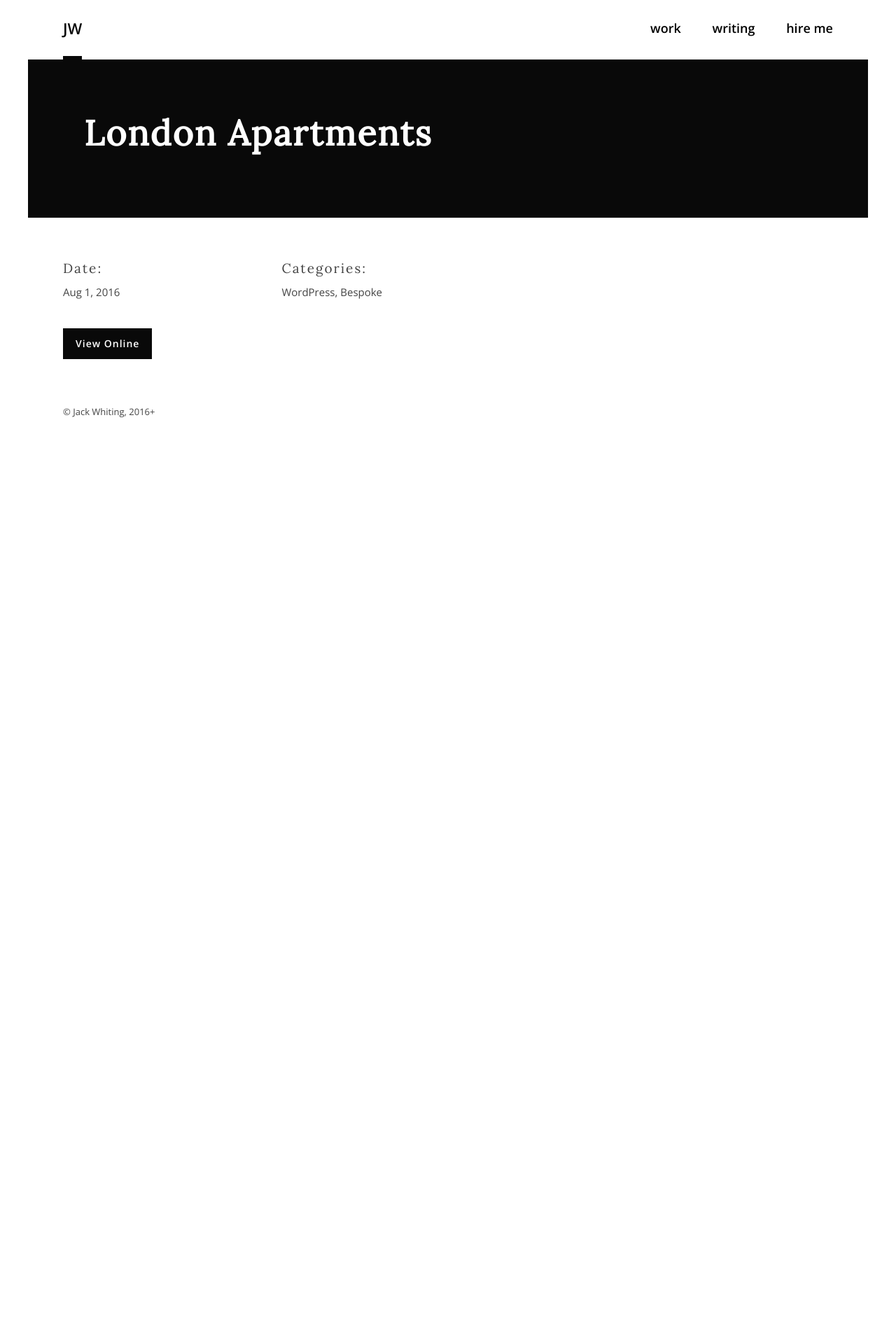
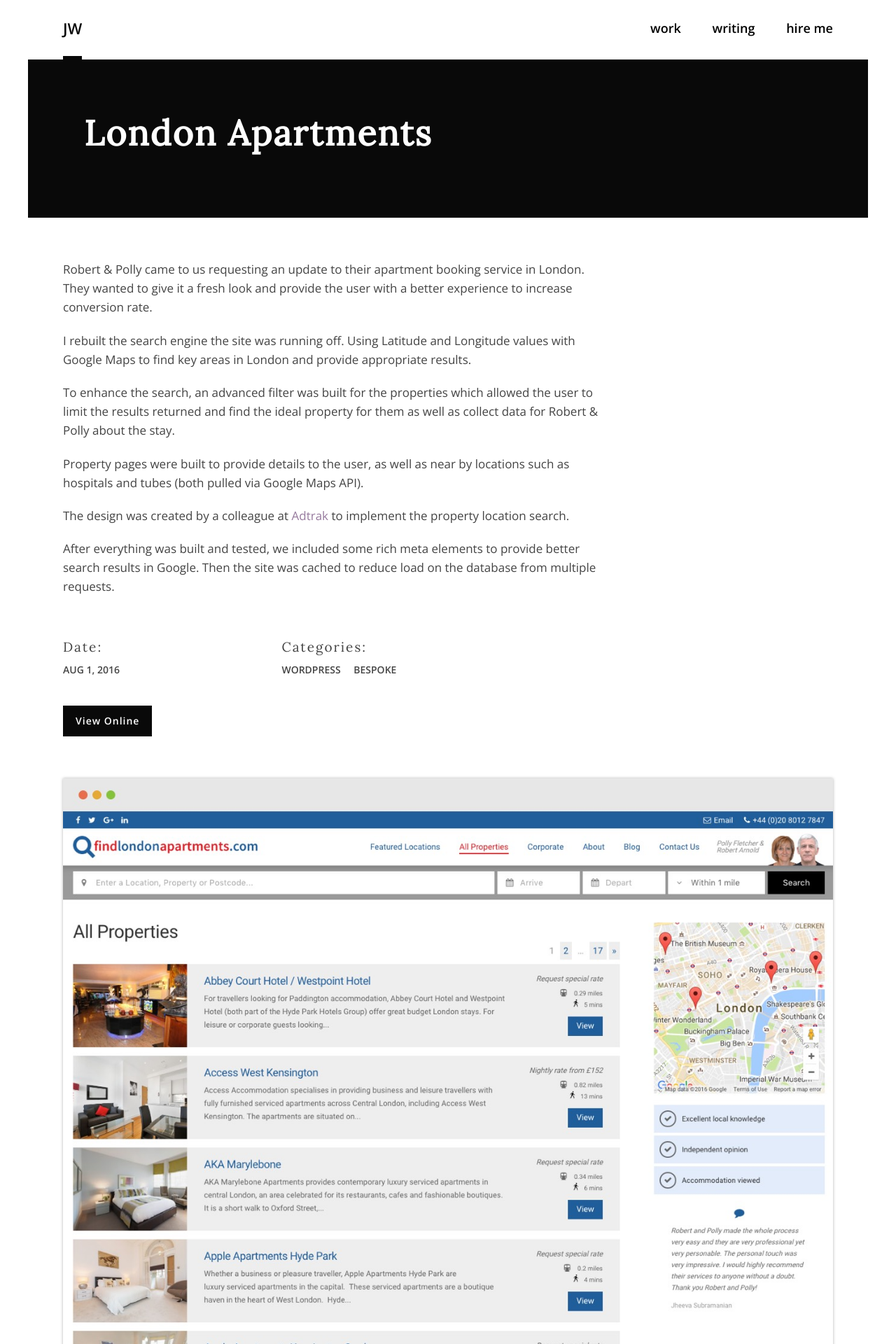
Before and after one commit to jackabox/old.jackwhiting.co.uk, a Jekyll site: the page built from _works/london-apartments.md, in a window 1280 px wide. Shown: the top 1920 px of the page at 70% size. Built offline with Jekyll 4.4.1, drawn with Linux system fonts in a browser that asks for light colours; before the commit the page ends 900 px from its top, so only the background shows below that.

Commit message:
hh/fla content and images.

```diff
--- a/_sass/pages/_single-work.scss
+++ b/_sass/pages/_single-work.scss
@@ -26,15 +26,13 @@
 	}
 
 	p {
-		font-size: 1.5rem;
+		font-size: 1.4rem;
+		font-weight: bold;
+		text-transform: uppercase;
 	}
 
-	span:after {
-		content: ',';
-	}
-
-	span:last-child:after {
-		content: '';
+	span {
+		margin-right: 15px;
 	}
 }
 
--- a/_works/london-apartments.md
+++ b/_works/london-apartments.md
@@ -1,10 +1,23 @@
 ---
 title: London Apartments
 date: 2016-08-01 00:00:00 Z
-link: http://londonapartments.com
+link: http://findlondonapartments.com
 thumbnail: fla-thumb.jpg
+images:
+- fla-full.jpg
 categories:
 - WordPress
 - Bespoke
 layout: works-single
 ---
+Robert & Polly came to us requesting an update to their apartment booking service in London. They wanted to give it a fresh look and provide the user with a better experience to increase conversion rate.
+
+I rebuilt the search engine the site was running off. Using Latitude and Longitude values with Google Maps to find key areas in London and provide appropriate results.
+
+To enhance the search, an advanced filter was built for the properties which allowed the user to limit the results returned and find the ideal property for them as well as collect data for Robert & Polly about the stay.
+
+Property pages were built to provide details to the user, as well as near by locations such as hospitals and tubes (both pulled via Google Maps API).
+
+The design was created by a colleague at [Adtrak](http://adtrak.co.uk) to implement the property location search.
+
+After everything was built and tested, we included some rich meta elements to provide better search results in Google. Then the site was cached to reduce load on the database from multiple requests.
```
Also changed, not shown: _works/crohnstracker.md (+3 -4 lines), _works/hole-hearted.md (+8 -0 lines), assets/works/fla-full.jpg (added), assets/works/fla-thumb.jpg, assets/works/hh-thumb.jpg.
